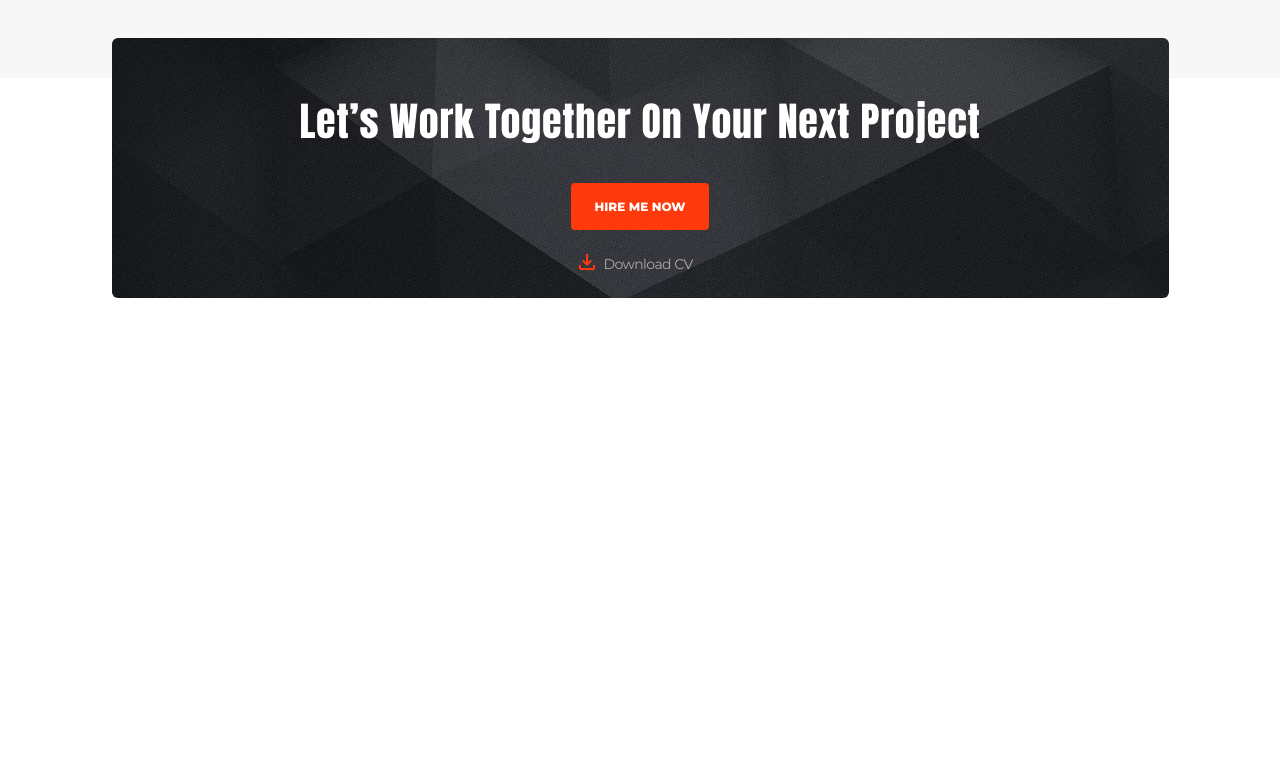
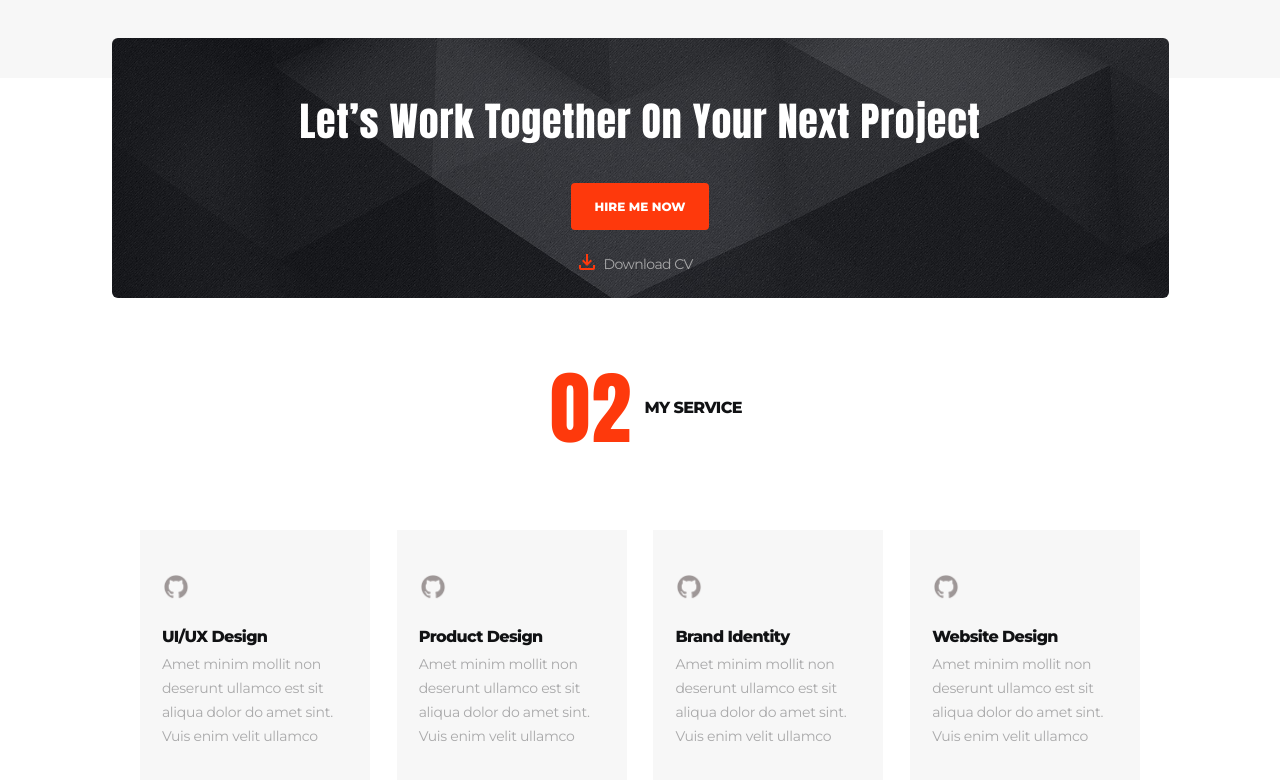
Before and after one commit to AlbertRevazov/MainPage, a React (Create React App) app: page / in a window 1280 px wide. Shown: the part 1312-2092 px from the top of the page. Before the commit the page ends 1610 px from the top, so only its background shows below. Built offline with nearby package versions, Linux system fonts and the light colour scheme.

Commit message:
add service and adaptive

```diff
--- a/src/App.css
+++ b/src/App.css
@@ -5,6 +5,10 @@
     margin: 0;
     border: 0;
     box-sizing: border-box;
+}
+
+html {
+    scroll-behavior: smooth;
 }
 
 a {
--- /dev/null
+++ b/src/Source/components/Card/index.tsx
@@ -0,0 +1,31 @@
+import React, { FC } from "react";
+import "./styles.css";
+import { Icon } from "../Icon";
+
+interface CardProps {
+  title: string;
+  description: string;
+  src: string;
+  alt: string;
+  width?: number;
+  height?: number;
+}
+
+export const Card: FC<CardProps> = ({
+  title,
+  description,
+  alt,
+  height,
+  src,
+  width,
+}) => {
+  return (
+    <div className="card__wrapper">
+      <div className="card__icon">
+        <Icon src={src} alt={alt} width={width} height={height} />
+      </div>
+      <div className="card__title">{title}</div>
+      <div className="card__description">{description}</div>
+    </div>
+  );
+};
--- /dev/null
+++ b/src/Source/components/Card/styles.css
@@ -0,0 +1,73 @@
+.service__title {
+    font-family: "Montserrat";
+    font-style: normal;
+    font-weight: 700;
+    font-size: 16px;
+    line-height: 30px;
+    letter-spacing: -0.04em;
+    color: #111214;
+}
+
+.service__cards {
+    display: flex;
+    flex-wrap: wrap;
+    justify-content: space-around;
+    align-items: center;
+}
+
+.card__wrapper {
+    width: 230px;
+    height: 260.06px;
+    margin: 12px 12px;
+    background: #f7f7f7;
+    padding: 22px;
+
+    @media (max-width: 539.98px) {
+        width: 100%;
+    }
+}
+
+.card__wrapper:hover {
+    background-color: #fe390c;
+    transition: background-color 0.3s ease-in;
+    border-radius: 8px;
+    cursor: pointer;
+
+    .card__title {
+        color: #ffffff;
+    }
+
+    .card__description {
+        color: #ffffff;
+    }
+}
+
+.card__icon {
+    display: flex;
+    align-items: flex-start;
+    justify-content: flex-start;
+    margin: 21px auto;
+}
+
+.card__title {
+    font-family: "Montserrat";
+    font-style: normal;
+    font-weight: 700;
+    font-size: 16px;
+    line-height: 30px;
+    letter-spacing: -0.04em;
+    color: #111214;
+    transition: color 0.3s ease-in;
+
+}
+
+.card__description {
+    font-family: "Montserrat";
+    font-style: normal;
+    font-weight: 500;
+    font-size: 14px;
+    line-height: 24px;
+    letter-spacing: -0.02em;
+    color: #a9a9aa;
+    transition: color 0.3s ease-in;
+}
--- a/src/Source/components/Home/index.tsx
+++ b/src/Source/components/Home/index.tsx
@@ -1,12 +1,14 @@
 import React, { FC } from "react";
 import { HeaderBlock } from "./sections/header";
 import { AboutMe } from "./sections/AboutMe";
+import { Service } from "./sections/Service";
 
 export const HomePage: FC = () => {
   return (
     <>
       <HeaderBlock />
       <AboutMe />
+      <Service />
     </>
   );
 };
--- a/src/Source/components/Home/sections/AboutMe/sections/About/index.tsx
+++ b/src/Source/components/Home/sections/AboutMe/sections/About/index.tsx
@@ -2,7 +2,7 @@ import React, { FC } from "react";
 import "./styles.css";
 export const AboutBlock: FC = () => {
   return (
-    <div className="about__container">
+    <div id="about" className="about__container">
       <div className="about__wrapper">
         <div className="about__wrapper__blocks">
           <div className="about__years__block">
--- a/src/Source/components/Home/sections/AboutMe/sections/LetsWork/styles.css
+++ b/src/Source/components/Home/sections/AboutMe/sections/LetsWork/styles.css
@@ -59,7 +59,7 @@
 
 .work__button:hover {
     background-color: #ffffff;
-    color: #fe390c;
+    color: #000;
 }
 
 .work__download {
--- /dev/null
+++ b/src/Source/components/Home/sections/Service/index.tsx
@@ -0,0 +1,57 @@
+import React, { FC } from "react";
+import "./styles.css";
+import { Card } from "../../../Card";
+
+export const Service: FC = () => {
+  return (
+    <div id="service" className="service__container">
+      <div className="service__wrapper">
+        <div className="service__title">
+          <h3 className={"service__count"}>02</h3>My Service
+        </div>
+        <div className="service__cards">
+          <Card
+            src="/img/icons/github.png"
+            alt=""
+            description={`Amet minim mollit non deserunt
+            ullamco est sit aliqua dolor do amet sint.
+             Vuis enim velit ullamco`}
+            title="UI/UX Design"
+            width={28}
+            height={28}
+          />
+          <Card
+            src="/img/icons/github.png"
+            alt=""
+            description={`Amet minim mollit non deserunt
+            ullamco est sit aliqua dolor do amet sint.
+             Vuis enim velit ullamco`}
+            title="Product Design"
+            width={28}
+            height={28}
+          />
+          <Card
+            src="/img/icons/github.png"
+            alt=""
+            description={`Amet minim mollit non deserunt
+            ullamco est sit aliqua dolor do amet sint.
+             Vuis enim velit ullamco`}
+            title="Brand Identity"
+            width={28}
+            height={28}
+          />
+          <Card
+            src="/img/icons/github.png"
+            alt=""
+            description={`Amet minim mollit non deserunt
+            ullamco est sit aliqua dolor do amet sint.
+             Vuis enim velit ullamco`}
+            title="Website Design"
+            width={28}
+            height={28}
+          />
+        </div>
+      </div>
+    </div>
+  );
+};
--- /dev/null
+++ b/src/Source/components/Home/sections/Service/styles.css
@@ -0,0 +1,46 @@
+.service__container {
+    position: relative;
+    top: 0;
+    left: 0;
+
+    @media(max-width:1099.98px) {
+        top: 90px;
+    }
+
+    @media(max-width:767.98px) {
+        top: 180px;
+    }
+}
+
+
+.service__title {
+    display: flex;
+    align-items: center;
+    justify-content: center;
+    margin: 50px auto;
+
+    font-family: 'Anton';
+    font-style: normal;
+    font-weight: 400;
+    font-size: 40px;
+    line-height: 60px;
+    display: flex;
+    align-items: center;
+    letter-spacing: 0.02em;
+    text-transform: uppercase;
+    color: #111214;
+}
+
+.service__title h3 {
+    font-family: 'Anton';
+    font-style: normal;
+    font-weight: 400;
+    font-size: 80px;
+    line-height: 120px;
+    display: flex;
+    align-items: center;
+    letter-spacing: 0.02em;
+    text-transform: uppercase;
+    color: #FE390C;
+    margin: 0 12px;
+}
--- a/src/Source/components/Nav/index.tsx
+++ b/src/Source/components/Nav/index.tsx
@@ -16,12 +16,12 @@ export const Navbar: FC = () => {
               </a>
             </li>
             <li className="menu__item">
-              <a href="#" className="menu__link">
+              <a href="#about" className="menu__link">
                 ABOUT
               </a>
             </li>
             <li className="menu__item">
-              <a href="#" className="menu__link">
+              <a href="#service" className="menu__link">
                 SERVICE
               </a>
             </li>
```
